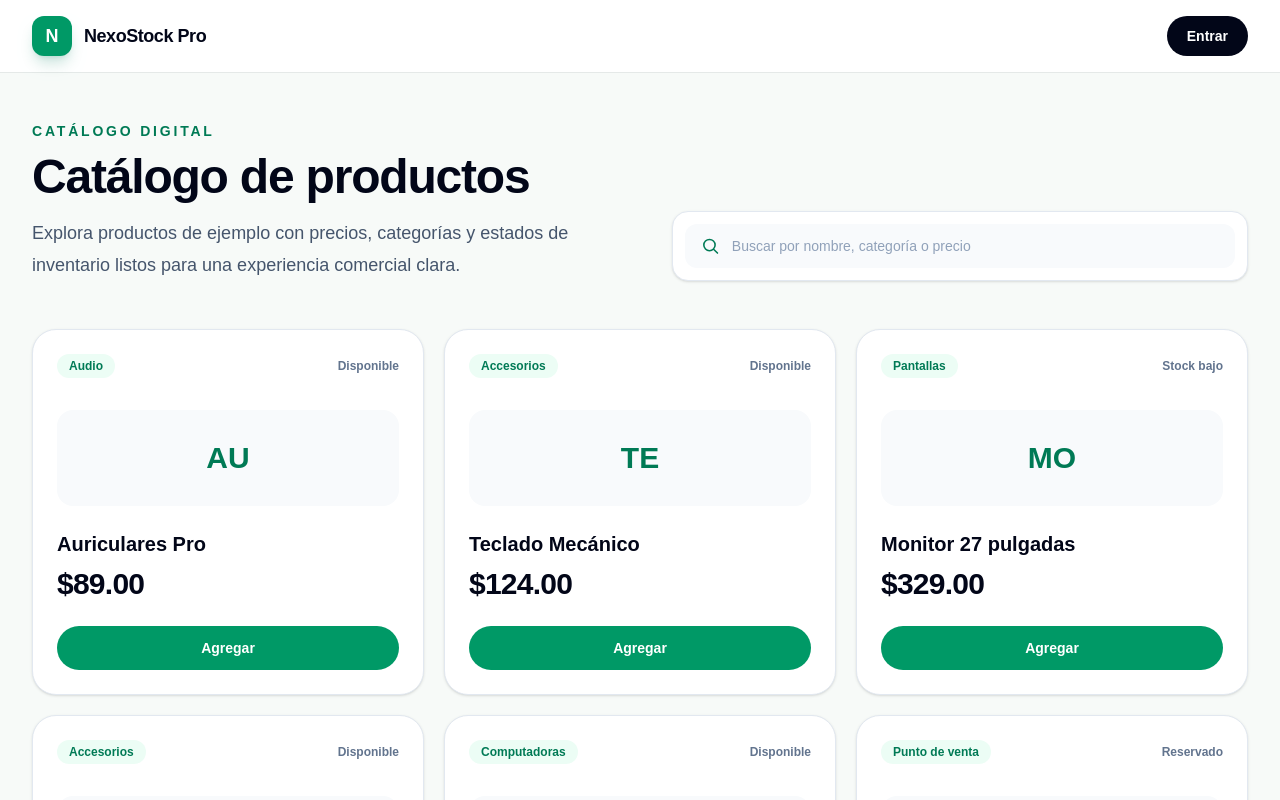
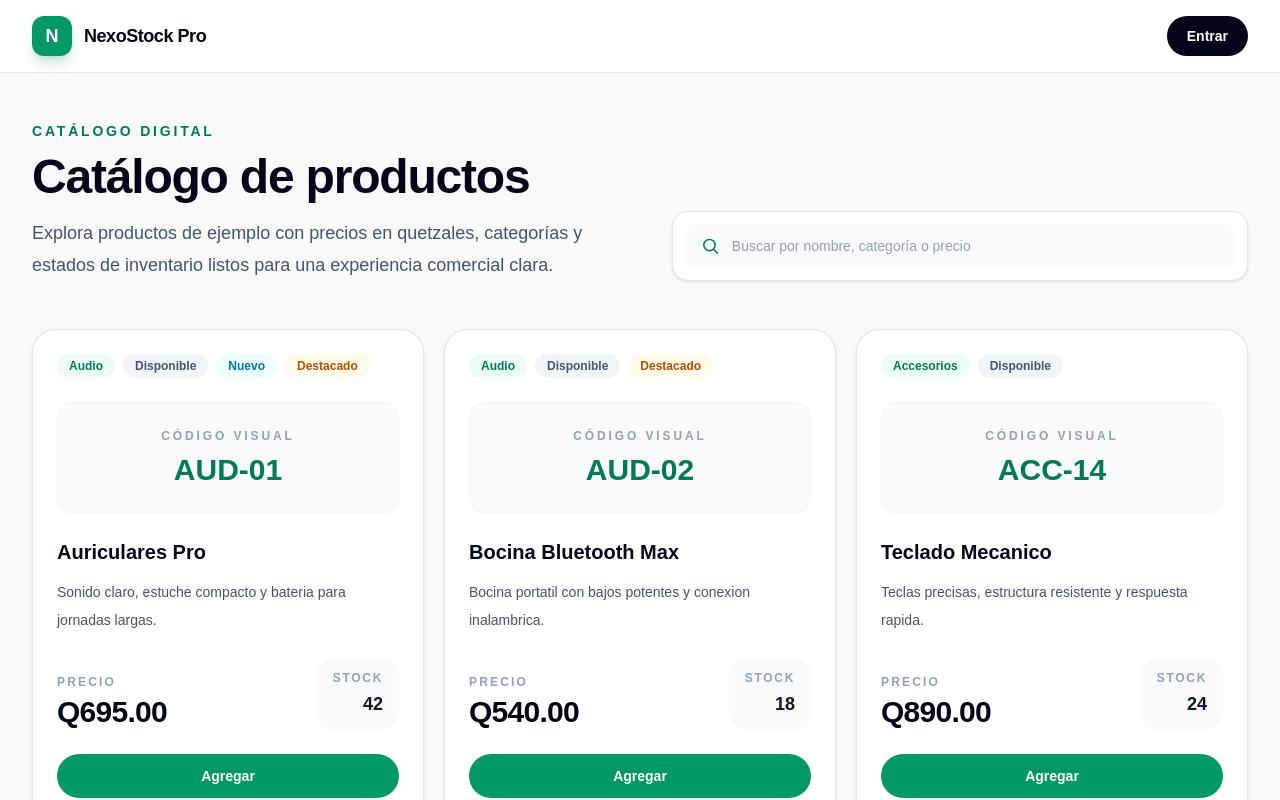
Before and after one commit to Josias911/nexostock-pro, a Next.js app: page /catalogo in a window 1280 px wide. Shown: the top 800 px of the page. Built offline with nearby package versions, Linux system fonts and the light colour scheme.

Commit message:
Crear datos de productos para catalogo

```diff
--- a/app/catalogo/page.tsx
+++ b/app/catalogo/page.tsx
@@ -1,43 +1,12 @@
 import Link from "next/link";
 
-const products = [
-  {
-    name: "Auriculares Pro",
-    price: "$89.00",
-    category: "Audio",
-    stock: "Disponible",
-  },
-  {
-    name: "Teclado Mecánico",
-    price: "$124.00",
-    category: "Accesorios",
-    stock: "Disponible",
-  },
-  {
-    name: "Monitor 27 pulgadas",
-    price: "$329.00",
-    category: "Pantallas",
-    stock: "Stock bajo",
-  },
-  {
-    name: "Mouse Inalámbrico",
-    price: "$42.00",
-    category: "Accesorios",
-    stock: "Disponible",
-  },
-  {
-    name: "Laptop Empresarial",
-    price: "$1,150.00",
-    category: "Computadoras",
-    stock: "Disponible",
-  },
-  {
-    name: "Impresora Térmica",
-    price: "$210.00",
-    category: "Punto de venta",
-    stock: "Reservado",
-  },
-];
+import { products } from "@/lib/products";
+
+const formatPrice = (price: number) =>
+  `Q${price.toLocaleString("es-GT", {
+    minimumFractionDigits: 2,
+    maximumFractionDigits: 2,
+  })}`;
 
 export default function CatalogoPage() {
   return (
@@ -71,8 +40,9 @@ export default function CatalogoPage() {
               Catálogo de productos
             </h1>
             <p className="mt-4 max-w-2xl text-lg leading-8 text-slate-600">
-              Explora productos de ejemplo con precios, categorías y estados de
-              inventario listos para una experiencia comercial clara.
+              Explora productos de ejemplo con precios en quetzales, categorías
+              y estados de inventario listos para una experiencia comercial
+              clara.
             </p>
           </div>
 
@@ -103,27 +73,63 @@ export default function CatalogoPage() {
         <div className="mt-12 grid gap-5 sm:grid-cols-2 lg:grid-cols-3">
           {products.map((product) => (
             <article
-              key={product.name}
-              className="flex min-h-64 flex-col justify-between rounded-3xl border border-slate-200 bg-white p-6 shadow-sm transition hover:-translate-y-1 hover:border-emerald-200 hover:shadow-xl hover:shadow-emerald-950/5"
+              key={product.id}
+              className="flex min-h-[28rem] flex-col justify-between rounded-3xl border border-slate-200 bg-white p-6 shadow-sm transition hover:-translate-y-1 hover:border-emerald-200 hover:shadow-xl hover:shadow-emerald-950/5"
             >
               <div>
-                <div className="flex items-center justify-between gap-4">
+                <div className="flex flex-wrap items-center gap-2">
                   <span className="rounded-full bg-emerald-50 px-3 py-1 text-xs font-bold text-emerald-700">
                     {product.category}
                   </span>
-                  <span className="text-xs font-semibold text-slate-500">
-                    {product.stock}
+                  <span className="rounded-full bg-slate-100 px-3 py-1 text-xs font-bold text-slate-600">
+                    {product.status}
                   </span>
+                  {product.isNew ? (
+                    <span className="rounded-full bg-cyan-50 px-3 py-1 text-xs font-bold text-cyan-700">
+                      Nuevo
+                    </span>
+                  ) : null}
+                  {product.isFeatured ? (
+                    <span className="rounded-full bg-amber-50 px-3 py-1 text-xs font-bold text-amber-700">
+                      Destacado
+                    </span>
+                  ) : null}
                 </div>
-                <div className="mt-8 flex h-24 items-center justify-center rounded-2xl bg-slate-50">
-                  <span className="text-3xl font-black text-emerald-700">
-                    {product.name.slice(0, 2).toUpperCase()}
-                  </span>
+
+                <div className="mt-6 flex h-28 items-center justify-center rounded-2xl border border-slate-100 bg-slate-50">
+                  <div className="text-center">
+                    <p className="text-xs font-bold uppercase tracking-[0.24em] text-slate-400">
+                      Código visual
+                    </p>
+                    <p className="mt-2 text-3xl font-black text-emerald-700">
+                      {product.imageCode}
+                    </p>
+                  </div>
                 </div>
+
                 <h2 className="mt-6 text-xl font-bold">{product.name}</h2>
-                <p className="mt-2 text-3xl font-black tracking-tight">
-                  {product.price}
+                <p className="mt-3 min-h-14 text-sm leading-7 text-slate-600">
+                  {product.description}
                 </p>
+
+                <div className="mt-6 flex items-end justify-between gap-4">
+                  <div>
+                    <p className="text-xs font-bold uppercase tracking-[0.18em] text-slate-400">
+                      Precio
+                    </p>
+                    <p className="mt-1 text-3xl font-black tracking-tight">
+                      {formatPrice(product.price)}
+                    </p>
+                  </div>
+                  <div className="rounded-2xl bg-slate-50 px-4 py-3 text-right">
+                    <p className="text-xs font-bold uppercase tracking-[0.14em] text-slate-400">
+                      Stock
+                    </p>
+                    <p className="mt-1 text-lg font-black text-slate-900">
+                      {product.stock}
+                    </p>
+                  </div>
+                </div>
               </div>
 
               <button className="mt-6 h-11 rounded-full bg-emerald-600 px-5 text-sm font-bold text-white transition hover:bg-emerald-700">
--- /dev/null
+++ b/lib/products.ts
@@ -0,0 +1,126 @@
+export type Product = {
+  id: string;
+  name: string;
+  slug: string;
+  price: number;
+  category:
+    | "Audio"
+    | "Accesorios"
+    | "Pantallas"
+    | "Ropa"
+    | "Herramientas"
+    | "Repuestos";
+  stock: number;
+  status: "Disponible" | "Stock bajo" | "Agotado" | "Reservado";
+  imageCode: string;
+  isNew: boolean;
+  isFeatured: boolean;
+  description: string;
+};
+
+export const products: Product[] = [
+  {
+    id: "prod-001",
+    name: "Auriculares Pro",
+    slug: "auriculares-pro",
+    price: 695,
+    category: "Audio",
+    stock: 42,
+    status: "Disponible",
+    imageCode: "AUD-01",
+    isNew: true,
+    isFeatured: true,
+    description: "Sonido claro, estuche compacto y bateria para jornadas largas.",
+  },
+  {
+    id: "prod-002",
+    name: "Bocina Bluetooth Max",
+    slug: "bocina-bluetooth-max",
+    price: 540,
+    category: "Audio",
+    stock: 18,
+    status: "Disponible",
+    imageCode: "AUD-02",
+    isNew: false,
+    isFeatured: true,
+    description: "Bocina portatil con bajos potentes y conexion inalambrica.",
+  },
+  {
+    id: "prod-003",
+    name: "Teclado Mecanico",
+    slug: "teclado-mecanico",
+    price: 890,
+    category: "Accesorios",
+    stock: 24,
+    status: "Disponible",
+    imageCode: "ACC-14",
+    isNew: false,
+    isFeatured: false,
+    description: "Teclas precisas, estructura resistente y respuesta rapida.",
+  },
+  {
+    id: "prod-004",
+    name: "Mouse Inalambrico",
+    slug: "mouse-inalambrico",
+    price: 285,
+    category: "Accesorios",
+    stock: 67,
+    status: "Disponible",
+    imageCode: "ACC-22",
+    isNew: true,
+    isFeatured: false,
+    description: "Diseño ergonomico con sensor optico y bateria recargable.",
+  },
+  {
+    id: "prod-005",
+    name: "Monitor 27 pulgadas",
+    slug: "monitor-27-pulgadas",
+    price: 2495,
+    category: "Pantallas",
+    stock: 7,
+    status: "Stock bajo",
+    imageCode: "PAN-27",
+    isNew: false,
+    isFeatured: true,
+    description: "Panel amplio para oficina, diseño delgado y colores definidos.",
+  },
+  {
+    id: "prod-006",
+    name: "Camisa Industrial",
+    slug: "camisa-industrial",
+    price: 165,
+    category: "Ropa",
+    stock: 35,
+    status: "Disponible",
+    imageCode: "ROP-08",
+    isNew: true,
+    isFeatured: false,
+    description: "Tela fresca, costuras reforzadas y corte comodo para trabajo.",
+  },
+  {
+    id: "prod-007",
+    name: "Taladro Compacto",
+    slug: "taladro-compacto",
+    price: 725,
+    category: "Herramientas",
+    stock: 11,
+    status: "Stock bajo",
+    imageCode: "HER-31",
+    isNew: false,
+    isFeatured: true,
+    description: "Equipo liviano para perforaciones precisas en uso diario.",
+  },
+  {
+    id: "prod-008",
+    name: "Kit de Repuestos Basico",
+    slug: "kit-repuestos-basico",
+    price: 315,
+    category: "Repuestos",
+    stock: 0,
+    status: "Agotado",
+    imageCode: "REP-05",
+    isNew: false,
+    isFeatured: false,
+    description: "Piezas esenciales para mantenimiento preventivo y correctivo.",
+  },
+];
```
